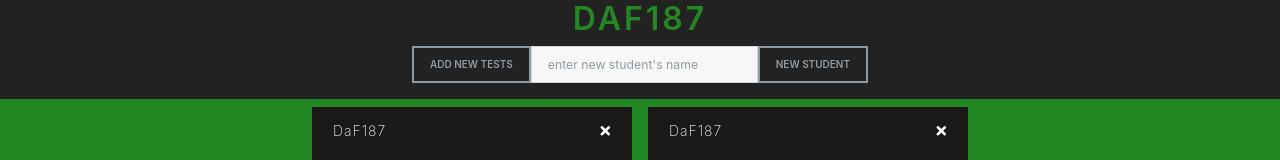
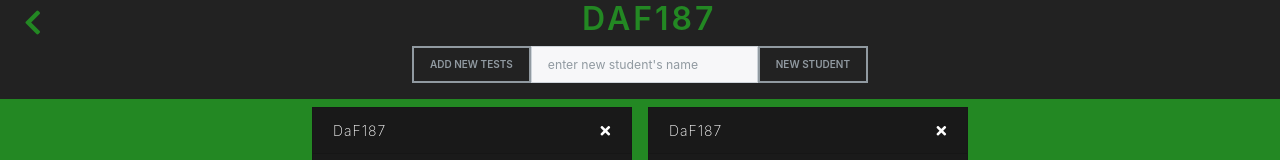
Before and after one commit to julian0becker/testscore, a React (Create React App) app: page /classroom/8178fd7b-9544-4c42-a0b8-7daf705d621c in a window 1280 px wide. Shown: the top 160 px of the page. Built offline with nearby package versions, Linux system fonts and the light colour scheme.

Commit message:
styling landingpage

```diff
--- a/src/App.css
+++ b/src/App.css
@@ -16,6 +16,10 @@
 }
 .classroom-link:hover .classroom-name {
   color: var(--secondary-color);
+}
+
+.fa-chevron-left:hover {
+  transform: scale(1.5);
 }
 
 .student-container {
--- a/src/components/Header.js
+++ b/src/components/Header.js
@@ -1,5 +1,14 @@
 import React from "react";
+import { Link } from "react-router-dom";
 
 export default function Header({ title }) {
-  return <h1 className="title d-flex justify-content-center">{title}</h1>;
+  return (
+    <div className="d-flex justify-content-between align-items-center">
+      <Link to={"/"}>
+        <i class="fas fa-chevron-left fa-2x title ml-4" />
+      </Link>
+      <h1 className="title d-flex justify-content-center mr-4">{title}</h1>
+      <div />
+    </div>
+  );
 }
--- a/src/components/LandingPage.js
+++ b/src/components/LandingPage.js
@@ -39,7 +39,7 @@ export default function LandingPage() {
     <div>
       <h1 className="title">Testify</h1>
 
-      <div className="d-flex justify-content-center pb-3 mb-3">
+      <div className="d-flex justify-content-center pb-2 mb-2">
         <form className="d-flex" onSubmit={onSubmit}>
           <input
             className="form-control form-control-sm"
```
